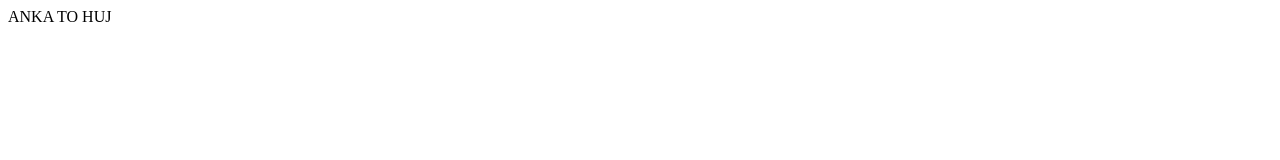
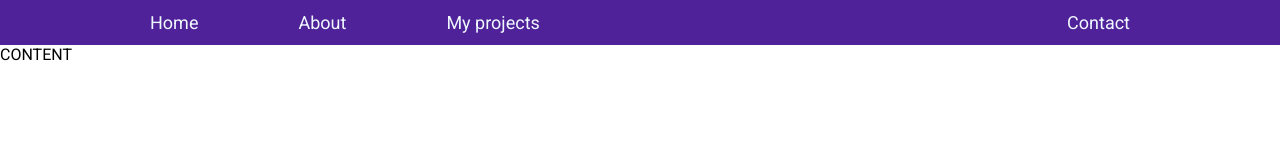
Before and after one commit to Teeco123/Teeco123.github.io, a plain HTML site: page index.html in a window 1280 px wide. Drawn offline with Linux system fonts and the light colour scheme.

Commit message:
Added navbar

```diff
--- a/Helth/styles.css
+++ /dev/null
@@ -1,13 +0,0 @@
-body{
-    margin: 0px;
-}
-
-header{
-    background-color: blanchedalmond;
-    height: 90px;
-}
-
-nav{
-    float: right;
-    margin: 35px 40px 0px 0px;
-}
--- a/index.html
+++ b/index.html
@@ -4,9 +4,23 @@
     <meta charset="UTF-8">
     <meta http-equiv="X-UA-Compatible" content="IE=edge">
     <meta name="viewport" content="width=device-width, initial-scale=1.0">
-    <title>Document</title>
+    <link rel="stylesheet" href="style.css">
+    <link rel="preconnect" href="https://fonts.googleapis.com">
+    <link rel="preconnect" href="https://fonts.gstatic.com" crossorigin>
+    <link href="https://fonts.googleapis.com/css2?family=Roboto&display=swap" rel="stylesheet">
+    <title>Kacper Gajko</title>
 </head>
 <body>
-    ANKA TO HUJ
+    <nav>
+        <a href="#home" class="home">Home</a>
+        <a href="#about">About</a>
+        <a href="#projects">My projects</a>
+        <a href="#contact" class="contact" >Contact</a>
+    </nav>
+    <main>
+        <div class="first-box">
+            CONTENT
+        </div>
+    </main>
 </body>
 </html>
--- /dev/null
+++ b/style.css
@@ -0,0 +1,25 @@
+body{
+    margin: 0;
+    font-family: 'Roboto'
+}
+
+/* ---- NAV BAR ---- */
+
+nav{
+    position: sticky;
+    height: 45px;
+    background-color: rgb(80, 34, 154);
+    padding: 0px 100px 0px 100px;
+}
+
+nav a{
+    text-decoration: none;
+    color: aliceblue;
+    font-size: 18px;
+    float: left;
+    padding:12px 50px 11px 50px;
+}
+
+.contact{
+    float: right;
+}
```
Also changed, not shown: Helth/index.html (deleted, +0 -22 lines), script.js (added).
